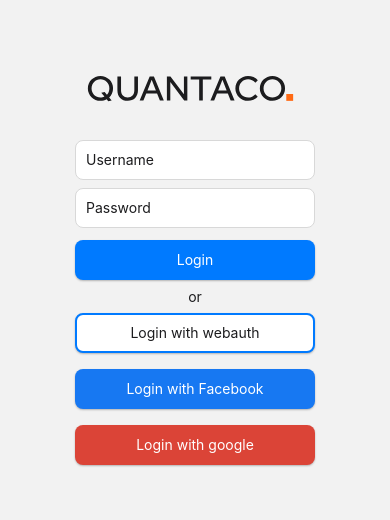
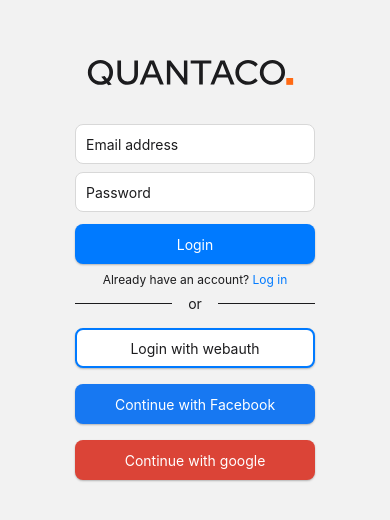
Before and after one commit to RLSebamont/QTCO, a React Native app: screen /Login in a window 390 px wide. Shown: the part 148-668 px from the top of the page. Built offline with nearby package versions, Linux system fonts and the light colour scheme; what react-native-auth0 would draw is missing.

Commit message:
added divider as Custom component

```diff
--- /dev/null
+++ b/src/components/Divider.tsx
@@ -0,0 +1,54 @@
+import {View, StyleSheet, Text} from 'react-native';
+import React, {FC} from 'react';
+import {useTheme} from '@react-navigation/native';
+
+const styles = StyleSheet.create({
+  dividerContainer: {
+    width: '100%',
+    justifyContent: 'center',
+    alignItems: 'center',
+    marginVertical: 8,
+  },
+  dividerLine: {
+    position: 'absolute',
+    top: 8,
+    height: 1,
+  },
+  dividerInnerText: {
+    paddingHorizontal: 16,
+  },
+});
+interface DividerProps {
+  width?: number | string;
+  text?: string;
+}
+const Divider: FC<DividerProps> = ({width, text}) => {
+  const {colors} = useTheme();
+  return (
+    <View style={styles.dividerContainer}>
+      <View
+        style={[
+          styles.dividerLine,
+          {
+            width: width || '100%',
+            backgroundColor: colors.text,
+          },
+        ]}
+      />
+      {text && (
+        <Text
+          style={[
+            styles.dividerInnerText,
+            {
+              backgroundColor: colors.background,
+              color: colors.text,
+            },
+          ]}>
+          {text}
+        </Text>
+      )}
+    </View>
+  );
+};
+
+export default Divider;
--- a/src/pages/Login.tsx
+++ b/src/pages/Login.tsx
@@ -1,11 +1,11 @@
-import {View, StyleSheet, TextInput} from 'react-native';
+import {View, StyleSheet, TextInput, Text} from 'react-native';
 import React, {useContext, useState} from 'react';
 import {AuthContext} from '../utils/AuthContext';
 import {useTheme} from '@react-navigation/native';
 import SvgQuantacoLogo from '../components/QuantacoLogo';
-import TText from '../components/TText';
 import {COLORS} from '../utils/theme';
 import LoginButton from '../components/LoginButton';
+import Divider from '../components/Divider';
 
 const styles = StyleSheet.create({
   container: {
@@ -53,6 +53,7 @@ const themedStyles = (themeColors: any) =>
 
 const Login = () => {
   const authContext = useContext(AuthContext);
+  const [isSigningUp, setIsSigningUp] = useState(false);
   const [username, setUsername] = useState('');
   const [password, setPassword] = useState('');
   const {colors} = useTheme();
@@ -123,7 +124,7 @@ const Login = () => {
       </View>
       <TextInput
         onChangeText={setUsername}
-        placeholder={'Username'}
+        placeholder={'Email address'}
         autoCapitalize={'none'}
         keyboardType="email-address"
         style={[styles.textInput, themedStyles(colors).loginInputs]}
@@ -136,20 +137,29 @@ const Login = () => {
         style={[styles.textInput, themedStyles(colors).loginInputs]}
       />
       <LoginButton onPress={handleLogin} text="Login" />
-      <TText>or</TText>
+      <Text style={{color: colors.text, fontSize: 12}}>
+        Already have an account?
+        <Text
+          style={{color: colors.primary}}
+          onPress={() => setIsSigningUp(prev => !prev)}>
+          {' '}
+          Log in
+        </Text>
+      </Text>
+      <Divider width={240} text="or" />
       <LoginButton
         onPress={handleLoginWebauth}
         variant="outlined"
         text="Login with webauth"
       />
       <LoginButton
-        text="Login with Facebook"
+        text="Continue with Facebook"
         onPress={() => handleSocialLogin('facebook')}
         backgroundColor={COLORS.facebook}
       />
       <LoginButton
         onPress={() => handleSocialLogin('google-oauth2')}
-        text="Login with google"
+        text="Continue with google"
         backgroundColor={COLORS.google}
       />
     </View>
```
